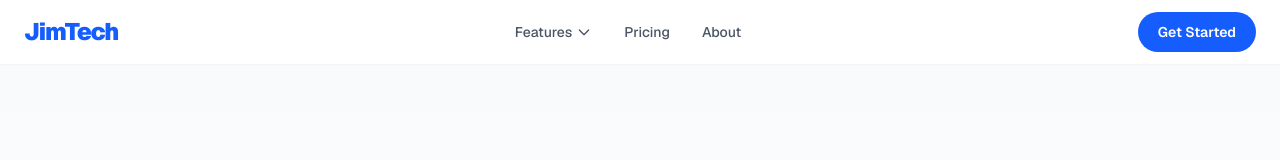
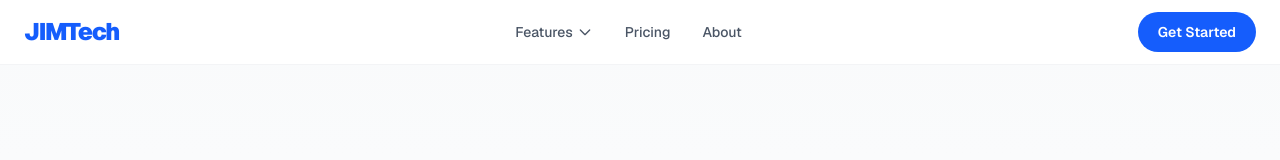
Before and after one commit to jimtech-cafe/snabcard, a Next.js app: page / in a window 1280 px wide. Shown: the top 160 px of the page. Built offline with nearby package versions, Linux system fonts and the light colour scheme.

Commit message:
edit header jimtech

```diff
--- a/components/header.tsx
+++ b/components/header.tsx
@@ -7,7 +7,7 @@ const Header = () => {
     <header className="sticky top-0 z-50 w-full border-b border-gray-100 bg-white/80 backdrop-blur-md">
       <div className="max-w-7xl mx-auto px-6 h-16 flex items-center justify-between">
         <div className="text-2xl font-black tracking-tighter text-blue-600">
-          JimTech
+          JIMTech
         </div>
 
         <nav className="hidden md:flex items-center gap-8 text-sm font-medium text-gray-600">
```
